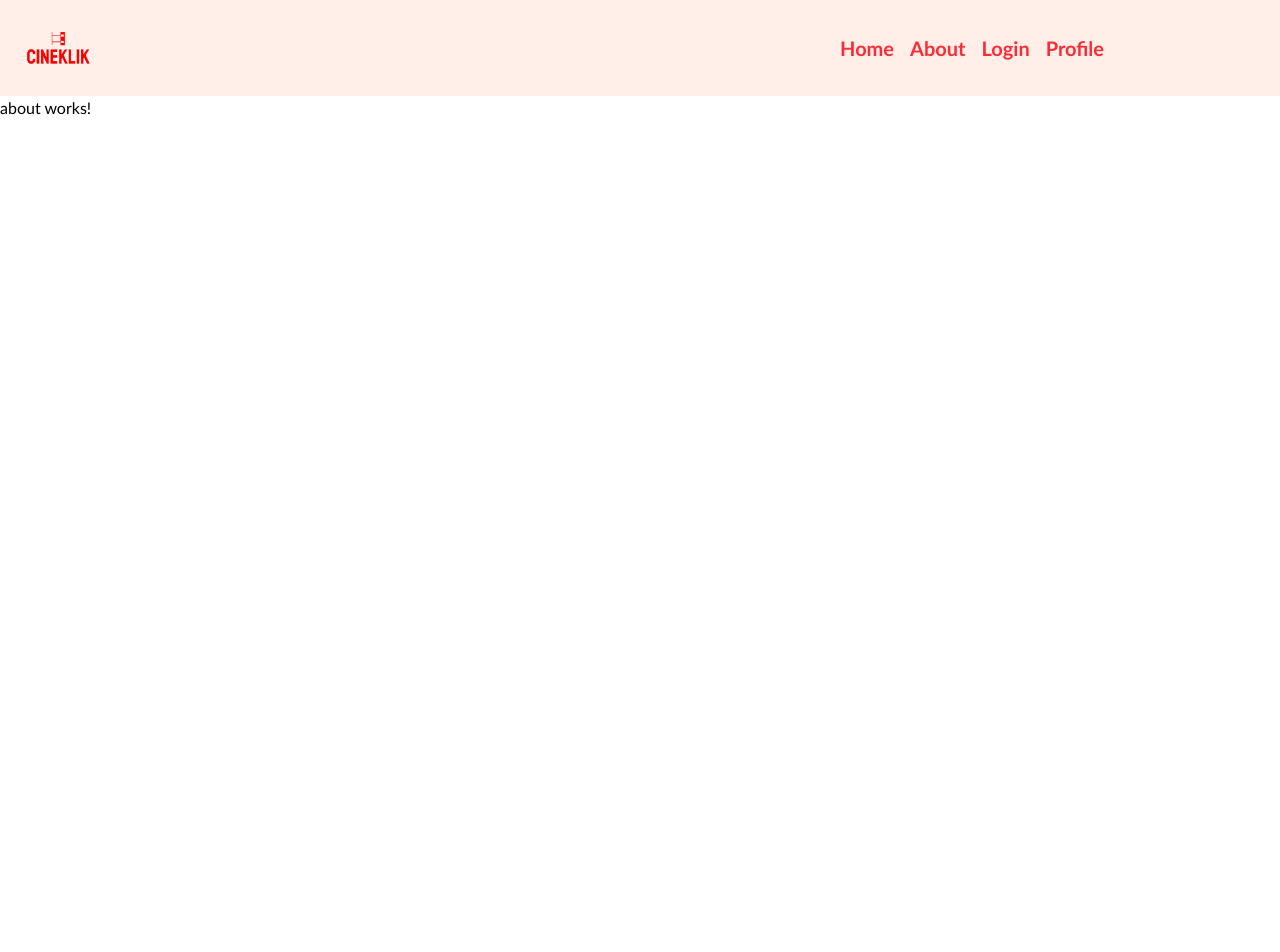
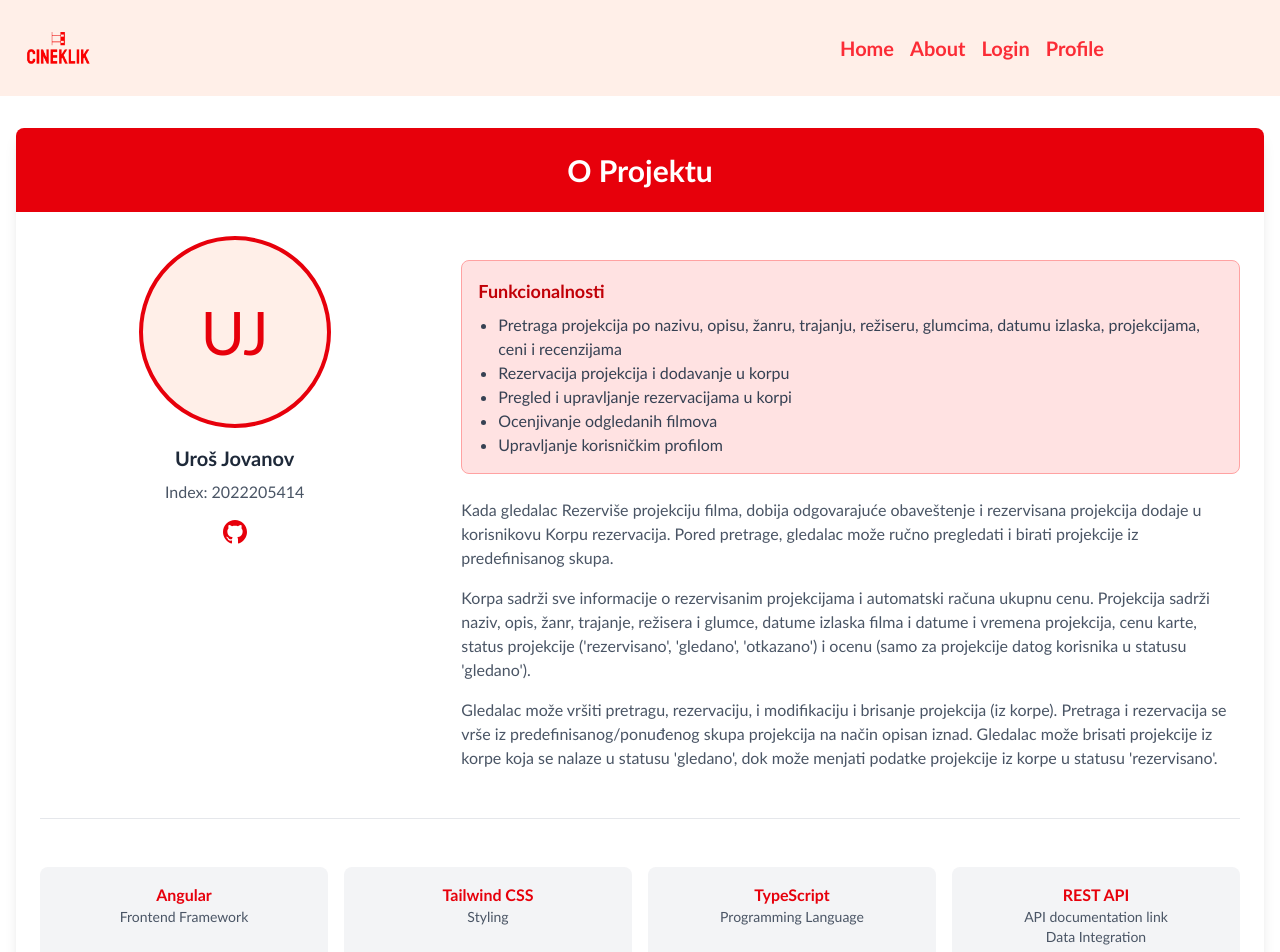
Before and after one commit to ujovanov/AplikacijaZaFilmoveKlijentskeWebAplikacije, an Angular app: page /about in a window 1280 px wide. Shown: the top 952 px of the page. Before the commit the page ends 800 px from the top, so only its background shows below. Built offline with nearby package versions, Linux system fonts and the light colour scheme.

Commit message:
Updating about page

```diff
--- a/src/app/about/about.component.html
+++ b/src/app/about/about.component.html
@@ -1 +1,88 @@
-<p>about works!</p>
+<div class="container mx-auto px-4 py-8">
+  <div class="bg-white rounded-lg shadow-lg overflow-hidden">
+    <div class="bg-red-600 p-6 text-white">
+      <h1 class="text-3xl font-bold text-center">O Projektu</h1>
+    </div>
+
+    <div class="p-6">
+      <div class="flex flex-col md:flex-row gap-8">
+        <div class="md:w-1/3 flex flex-col items-center">
+          <div class="w-48 h-48 rounded-full bg-secondary border-4 border-red-600 overflow-hidden mb-4 flex items-center justify-center">
+            <span class="text-6xl text-red-600">UJ</span>
+          </div>
+          <h2 class="text-xl font-bold text-gray-800 mb-2">Uroš Jovanov</h2>
+          <p class="text-gray-600 mb-4">Index: 2022205414</p>
+          <div class="flex space-x-4">
+            <a href="https://github.com/ujovanov" target="_blank" class="text-red-600 hover:text-red-800">
+              <svg xmlns="http://www.w3.org/2000/svg" class="h-6 w-6" fill="currentColor" viewBox="0 0 24 24">
+                <path d="M12 0c-6.626 0-12 5.373-12 12 0 5.302 3.438 9.8 8.207 11.387.599.111.793-.261.793-.577v-2.234c-3.338.726-4.033-1.416-4.033-1.416-.546-1.387-1.333-1.756-1.333-1.756-1.089-.745.083-.729.083-.729 1.205.084 1.839 1.237 1.839 1.237 1.07 1.834 2.807 1.304 3.492.997.107-.775.418-1.305.762-1.604-2.665-.305-5.467-1.334-5.467-5.931 0-1.311.469-2.381 1.236-3.221-.124-.303-.535-1.524.117-3.176 0 0 1.008-.322 3.301 1.23.957-.266 1.983-.399 3.003-.404 1.02.005 2.047.138 3.006.404 2.291-1.552 3.297-1.23 3.297-1.23.653 1.653.242 2.874.118 3.176.77.84 1.235 1.911 1.235 3.221 0 4.609-2.807 5.624-5.479 5.921.43.372.823 1.102.823 2.222v3.293c0 .319.192.694.801.576 4.765-1.589 8.199-6.086 8.199-11.386 0-6.627-5.373-12-12-12z"/>
+              </svg>
+            </a>
+          </div>
+        </div>
+
+        <div class="md:w-2/3">
+          <div class="bg-red-100 p-4 rounded-lg border border-red-300 mt-6 mb-6">
+            <h3 class="text-lg font-bold text-red-700 mb-2">Funkcionalnosti</h3>
+            <ul class="list-disc pl-5 text-gray-700">
+              <li>Pretraga projekcija po nazivu, opisu, žanru, trajanju, režiseru, glumcima, datumu izlaska, projekcijama, ceni i recenzijama</li>
+              <li>Rezervacija projekcija i dodavanje u korpu</li>
+              <li>Pregled i upravljanje rezervacijama u korpi</li>
+              <li>Ocenjivanje odgledanih filmova</li>
+              <li>Upravljanje korisničkim profilom</li>
+            </ul>
+          </div>
+
+          <p class="text-gray-600 mb-4">
+            Kada gledalac Rezerviše projekciju filma, dobija odgovarajuće obaveštenje i rezervisana
+            projekcija dodaje u korisnikovu Korpu rezervacija.
+            Pored pretrage, gledalac može ručno pregledati i birati projekcije iz predefinisanog skupa.
+          </p>
+
+          <p class="text-gray-600 mb-4">
+            Korpa sadrži sve informacije o rezervisanim projekcijama i automatski računa ukupnu cenu.
+            Projekcija sadrži naziv, opis, žanr, trajanje, režisera i glumce, datume izlaska filma i datume i
+            vremena projekcija, cenu karte, status projekcije ('rezervisano', 'gledano', 'otkazano') i ocenu
+            (samo za projekcije datog korisnika u statusu 'gledano').
+          </p>
+
+          <p class="text-gray-600 mb-4">
+            Gledalac može vršiti pretragu, rezervaciju, i modifikaciju i brisanje projekcija (iz korpe).
+            Pretraga i rezervacija se vrše iz predefinisanog/ponuđenog skupa projekcija na način opisan iznad.
+            Gledalac može brisati projekcije iz korpe koja se nalaze u statusu 'gledano', dok može menjati
+            podatke projekcije iz korpe u statusu 'rezervisano'.
+          </p>
+        </div>
+      </div>
+
+      <div class="mt-8 border-t border-gray-200 pt-6">
+
+        <div class="grid grid-cols-2 md:grid-cols-4 gap-4 mt-6">
+          <div class="bg-gray-100 p-4 rounded-lg text-center">
+            <h4 class="font-bold text-red-600">Angular</h4>
+            <p class="text-sm text-gray-600">Frontend Framework</p>
+          </div>
+          <div class="bg-gray-100 p-4 rounded-lg text-center">
+            <h4 class="font-bold text-red-600">Tailwind CSS</h4>
+            <p class="text-sm text-gray-600">Styling</p>
+          </div>
+          <div class="bg-gray-100 p-4 rounded-lg text-center">
+            <h4 class="font-bold text-red-600">TypeScript</h4>
+            <p class="text-sm text-gray-600">Programming Language</p>
+          </div>
+          <div class="bg-gray-100 p-4 rounded-lg text-center">
+            <h4 class="font-bold text-red-600">REST API</h4>
+            <p class="text-sm text-gray-600 hover:text-red-600">
+                <a target="_blank" href="https://github.com/Pequla/express-movie-cache">API documentation link</a>
+            </p>
+            <p class="text-sm text-gray-600">Data Integration</p>
+          </div>
+        </div>
+      </div>
+
+      <div class="mt-8 text-center text-gray-500 text-sm">
+        <p>© {{ currentYear }} CineKlik | Razvio Uroš Jovanov (2022205414)</p>
+      </div>
+    </div>
+  </div>
+</div>
--- a/src/app/about/about.component.ts
+++ b/src/app/about/about.component.ts
@@ -8,5 +8,5 @@
   styleUrl: './about.component.css'
 })
 export class AboutComponent {
-
+  currentYear = new Date().getFullYear();
 }
--- a/src/app/movie/movie.component.html
+++ b/src/app/movie/movie.component.html
@@ -1,5 +1,5 @@
 <div class="container mx-auto px-4 py-8">
-  <div *ngIf="loading" class="flex justify-center items-center h-64">
+  <div *ngIf="loading" class="flex justify-center items-center w-1/3">
     <img src="assets/preloader.gif" alt="Loading" class="w-full h-full">
   </div>
   <div *ngIf="error" class="text-center text-red-600">
```
